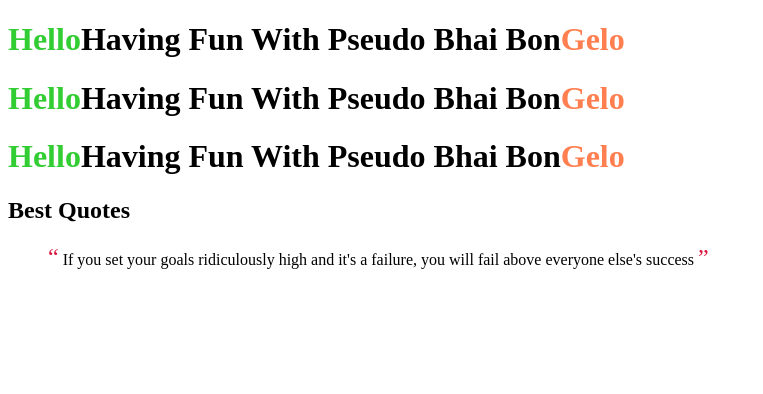
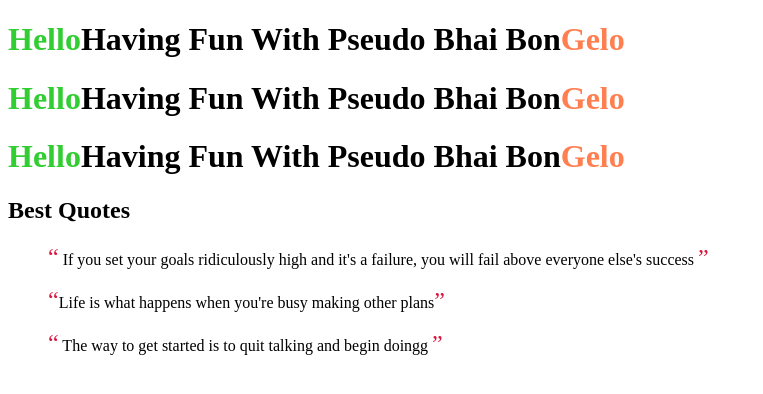
Before and after one commit to almahfuzhossen/Getting-Started-Bootstrap, a plain HTML site: page pseudo.html in a window 1280 px wide. Shown: the whole page, without its empty margins (0-763 px from the left). Drawn offline with Linux system fonts and the light colour scheme.

Commit message:
blockquote

```diff
--- a/pseudo.html
+++ b/pseudo.html
@@ -48,6 +48,10 @@
        <blockquote>
         If you set your goals ridiculously high and it's a failure, you will fail above everyone else's success
        </blockquote>
+       <blockquote>Life is what happens when you're busy making other plans</blockquote>
+       <blockquote>
+        The way to get started is to quit talking and begin doingg
+       </blockquote>
    </section>
 </body>
 </html>
```
